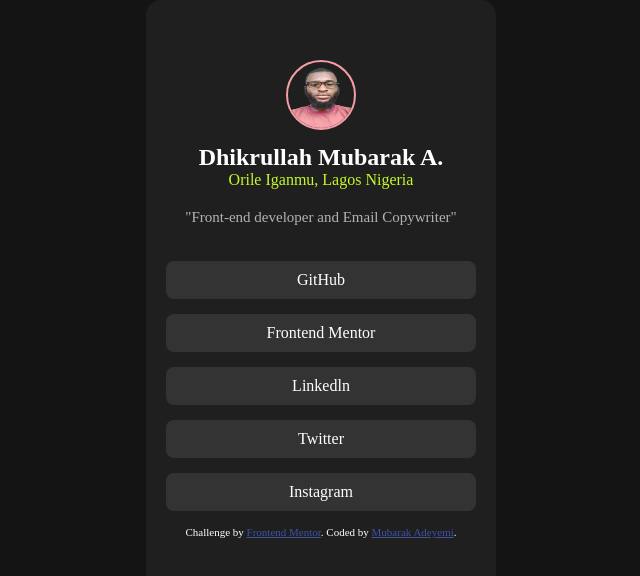
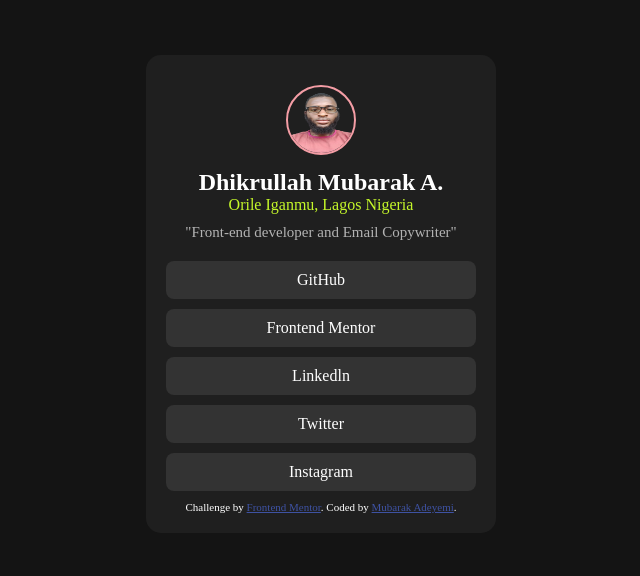
Before and after one commit to Mubarak-Adeyemi/social-links-profile-main, a plain HTML site: page index.html in a window 1280 px wide. Shown: the part 106-682 px from the top of the page, without its empty margins (319-959 px from the left). Drawn offline with Linux system fonts and the light colour scheme.

Commit message:
Style Modifiication

```diff
--- a/styles.css
+++ b/styles.css
@@ -25,7 +25,7 @@ body {
   flex-direction: column;
   align-items: center;
   text-align: center;
-  padding: 50px 20px;
+  padding: 20px;
   border-radius: 15px;
   background-color: hsl(0, 0%, 12%);
 }
@@ -43,7 +43,7 @@ body {
 }
 .bio {
   font-size: 15px;
-  margin: 20px 0;
+  margin: 10px 0;
   color: hsl(0, 0%, 70%);
 }
 .social-links {
@@ -51,7 +51,7 @@ body {
 }
 .social {
   background-color: hsl(0, 0%, 20%);
-  margin: 15px 0;
+  margin: 10px 0;
   padding: 10px 0;
   border-radius: 8px;
   width: 100%;
```
